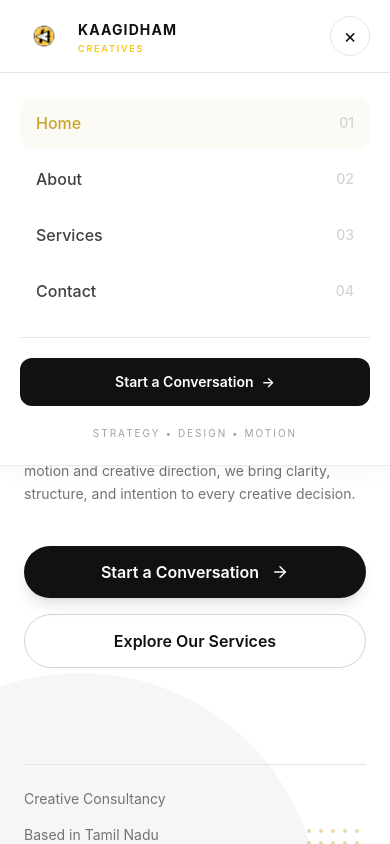
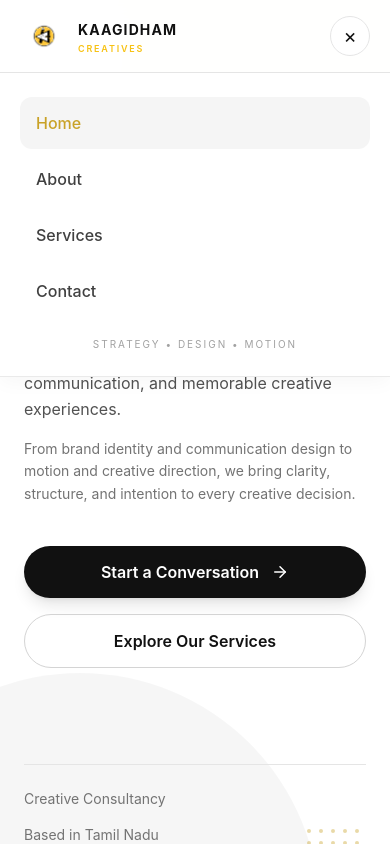
Before and after one commit to vignesh-code-dev/kaagidham-creatives, a React (Vite) app: page / in a window 390 px wide. Both pictures are taken after a click on the button "Open menu". Shown: the top 844 px of the page. Built offline with nearby package versions, Linux system fonts and the light colour scheme.

Commit message:
content added

```diff
--- a/src/components/Navbar.jsx
+++ b/src/components/Navbar.jsx
@@ -91,17 +91,18 @@
           {menuOpen ? "×" : "☰"}{" "}
         </button>{" "}
       </div>{" "}
-      {/* ================= MOBILE MENU ================= */}{" "}
+      {/* ================= MOBILE MENU ================= */}
       <div
-        className={` md:hidden overflow-hidden transition-all duration-300 ease-out ${menuOpen ? "max-h-[500px] opacity-100 border-t border-neutral-200" : "max-h-0 opacity-0"} `}
+        className={`md:hidden overflow-hidden transition-all duration-300 ease-out ${
+          menuOpen
+            ? "max-h-[500px] opacity-100 border-t border-neutral-200"
+            : "max-h-0 opacity-0"
+        }`}
       >
-        {" "}
         <div className="bg-white px-5 sm:px-8 py-6">
-          {" "}
-          {/* Mobile Links */}{" "}
+          {/* Mobile Links */}
           <div className="space-y-1">
-            {" "}
-            {navItems.map((item, index) => (
+            {navItems.map((item) => (
               <Link
                 key={item.to}
                 to={item.to}
@@ -110,37 +111,29 @@
                 offset={-75}
                 spy
                 onClick={closeMenu}
-                activeClass="!text-[#C9A227] !bg-[#C9A227]/5"
-                className=" flex items-center justify-between w-full px-4 py-3.5 rounded-xl text-base font-medium text-neutral-700 cursor-pointer hover:text-[#C9A227] hover:bg-[#C9A227]/5 transition-all duration-300 "
+                activeClass="!text-[#C9A227] !bg-neutral-100"
+                className="
+            flex items-center w-full
+            px-4 py-3.5
+            rounded-xl
+            text-base font-medium
+            text-neutral-700
+            cursor-pointer
+            hover:text-[#C9A227]
+            hover:bg-neutral-100
+            transition-all duration-300
+          "
               >
-                {" "}
-                <span>{item.name}</span>{" "}
-                <span className="text-neutral-300 text-sm">
-                  {" "}
-                  0{index + 1}{" "}
-                </span>{" "}
+                <span>{item.name}</span>
               </Link>
-            ))}{" "}
-          </div>{" "}
-          {/* Mobile Divider */} <div className="my-5 h-px bg-neutral-200" />{" "}
-          {/* Mobile CTA */}{" "}
-          <Link
-            to="contact"
-            smooth
-            duration={600}
-            offset={-75}
-            onClick={closeMenu}
-            className=" flex items-center justify-center gap-2 w-full bg-[#111111] text-white px-6 py-3.5 rounded-xl font-semibold text-sm cursor-pointer hover:bg-[#C9A227] hover:text-black transition-all duration-300 "
-          >
-            {" "}
-            Start a Conversation <span>→</span>{" "}
-          </Link>{" "}
-          {/* Small Brand Text */}{" "}
+            ))}
+          </div>
+
+          {/* Small Brand Text */}
           <p className="text-center text-[10px] tracking-[0.2em] uppercase text-neutral-400 mt-5">
-            {" "}
-            Strategy • Design • Motion{" "}
-          </p>{" "}
-        </div>{" "}
+            Strategy • Design • Motion
+          </p>
+        </div>
       </div>{" "}
     </nav>
   );
```
